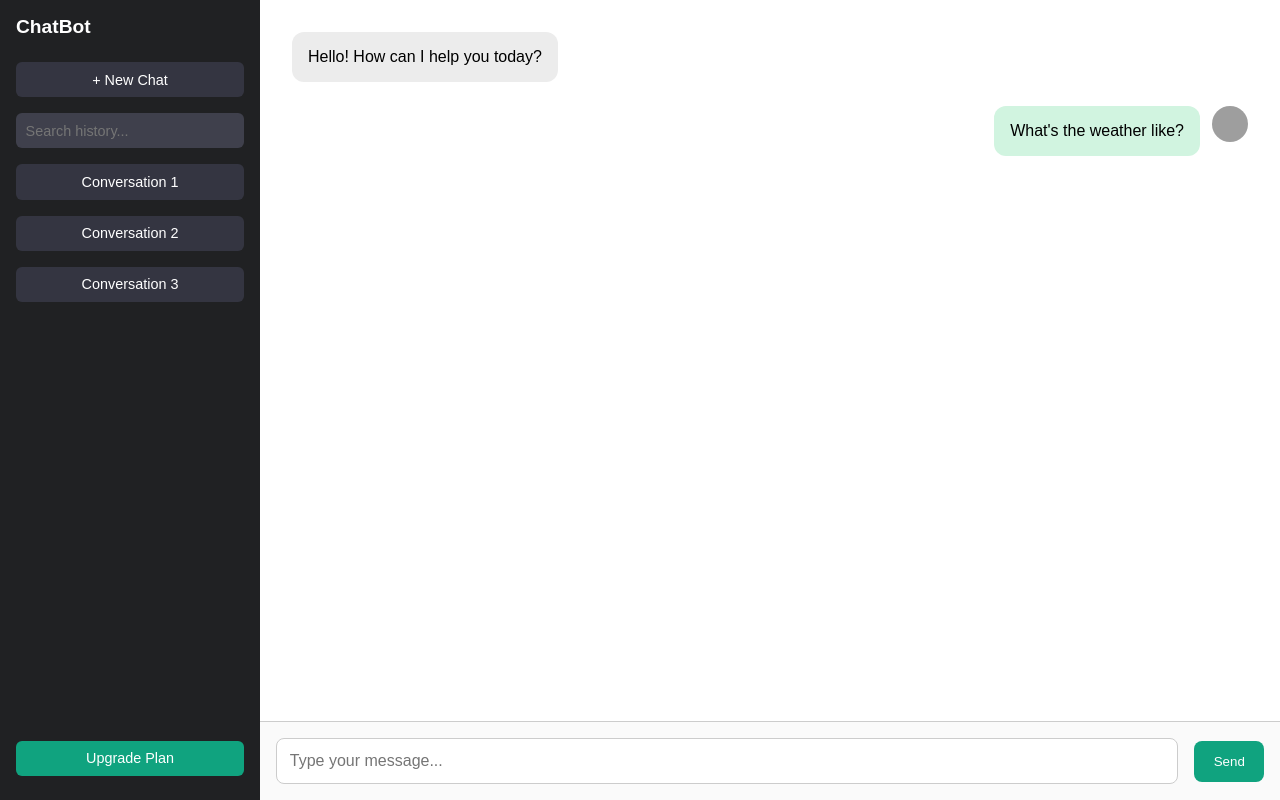
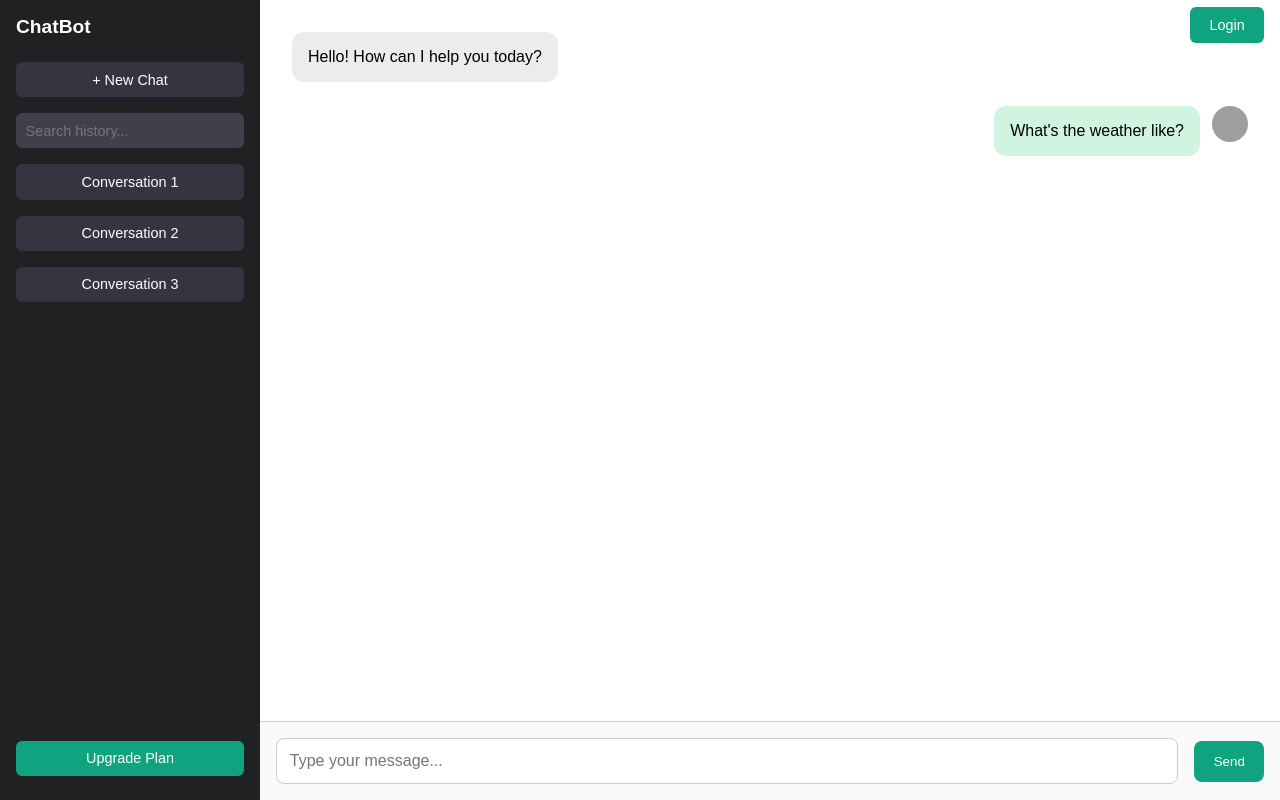
Before and after one commit to saadkhi/CRUD.db, a Django app: page / in a window 1280 px wide. Run offline with Django 5.2, Linux system fonts and the light colour scheme; grey boxes are pictures that could not be loaded.

Commit message:
Homepage and login UI updated

```diff
--- a/CRUD_proj/CRUD_app/templates/website/homepage.html
+++ b/CRUD_proj/CRUD_app/templates/website/homepage.html
@@ -17,6 +17,30 @@
       height: 100vh;
       background: #f0f0f0;
       overflow: hidden;
+    }
+
+    /* Top Bar */
+    .top-bar {
+      position: absolute;
+      top: 1rem;
+      right: 1rem;
+      z-index: 1000;
+    }
+
+    .login-btn {
+      padding: 0.6rem 1.2rem;
+      font-size: 0.9rem;
+      background-color: #10a37f;
+      color: white;
+      border: none;
+      border-radius: 6px;
+      cursor: pointer;
+      text-decoration: none;
+      transition: background 0.3s ease;
+    }
+
+    .login-btn:hover {
+      background-color: #0e8e6d;
     }
 
     /* Sidebar */
@@ -70,6 +94,7 @@
       flex-direction: column;
       justify-content: space-between;
       background: #fff;
+      position: relative;
     }
 
     .chat-container {
@@ -162,6 +187,10 @@
   </style>
 </head>
 <body>
+  <div class="top-bar">
+    <a href="CRUD_proj/CRUD_app/templates/website/login.html" class="login-btn">Login</a>
+  </div>
+
   <div class="sidebar">
     <h2>ChatBot</h2>
     <button>+ New Chat</button>
```
